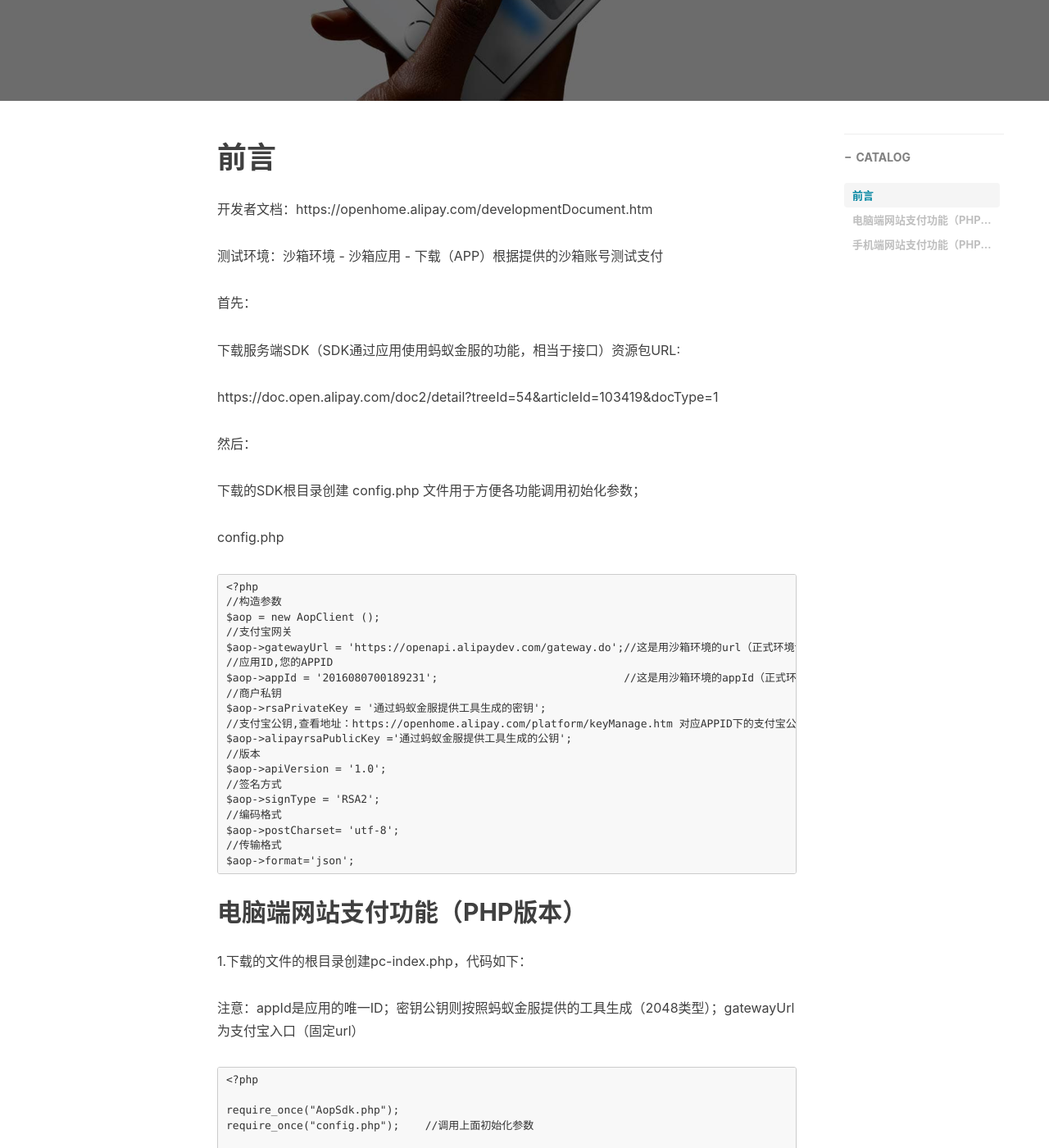
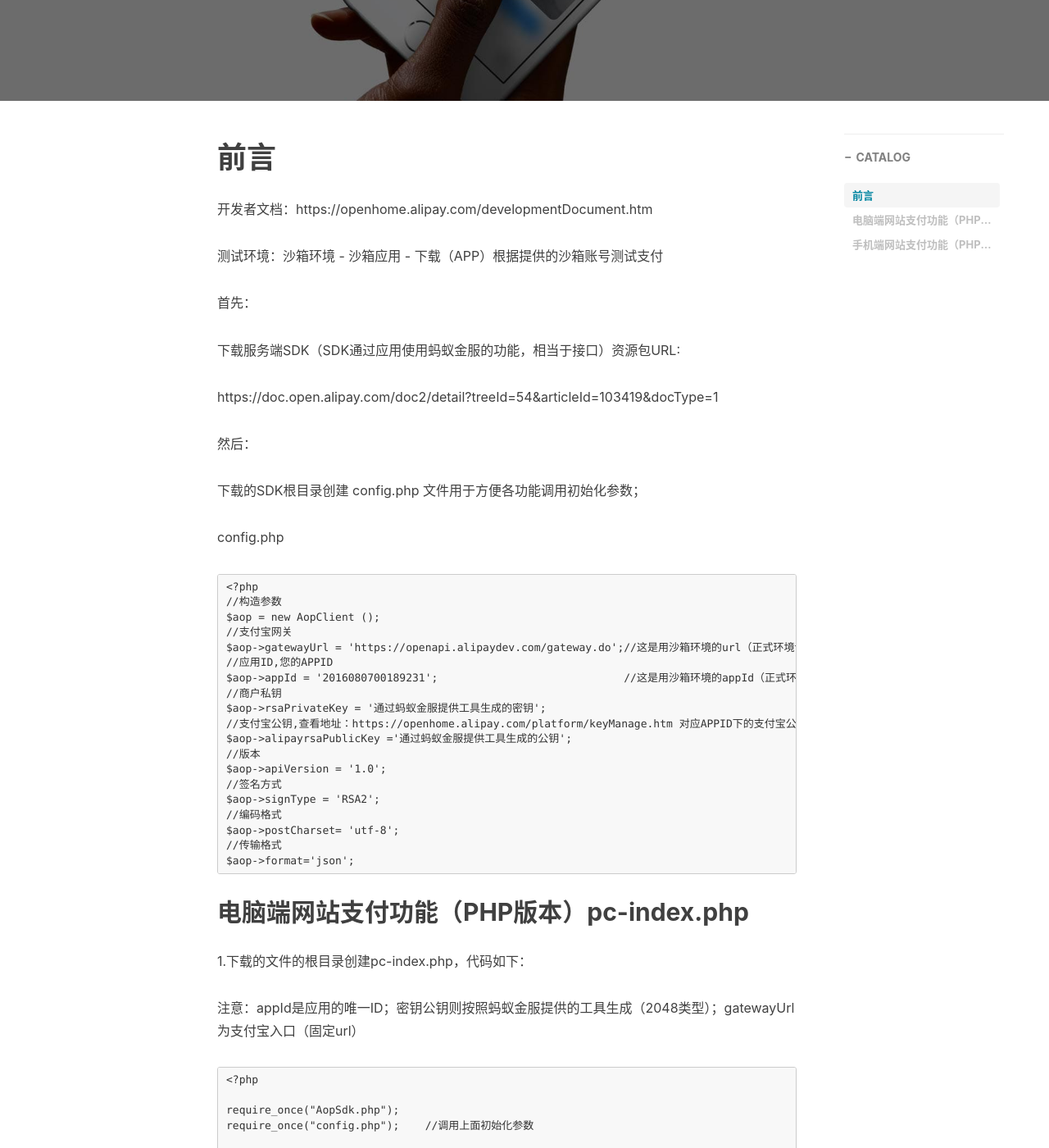
Before and after one commit to devin-huang/devin-huang.github.io, a Jekyll site: the page built from _posts/2017-05-19-支付宝-支付功能DEMO.md, in a window 1280 px wide and 1400 px high, scrolled down 334 px. Shown: the whole window at 82% size. Built offline with Jekyll 4.4.1, drawn with Linux system fonts in a browser that asks for light colours; nearby versions of some CDN libraries; comment, search, counter and statistics services are not loaded; some of the changed text lies outside the part shown.

Commit message:
Update 2017-05-19-支付宝-支付功能DEMO.md

````diff
--- a/_posts/2017-05-19-支付宝-支付功能DEMO.md
+++ b/_posts/2017-05-19-支付宝-支付功能DEMO.md
@@ -48,7 +48,7 @@ $aop->postCharset= 'utf-8';
 //传输格式
 $aop->format='json';
 ```
-## 电脑端网站支付功能（PHP版本）
+## 电脑端网站支付功能（PHP版本）pc-index.php
 
 1.下载的文件的根目录创建pc-index.php，代码如下：
 
@@ -99,7 +99,7 @@ echo $result;
 
 url：https://openhome.alipay.com/platform/appDaily.htm?tab=info
 
-## 手机端网站支付功能（PHP版本）
+## 手机端网站支付功能（PHP版本）mobile-index.php
 
 1.下载的文件的根目录创建md-index.php，代码如下：
 
````
